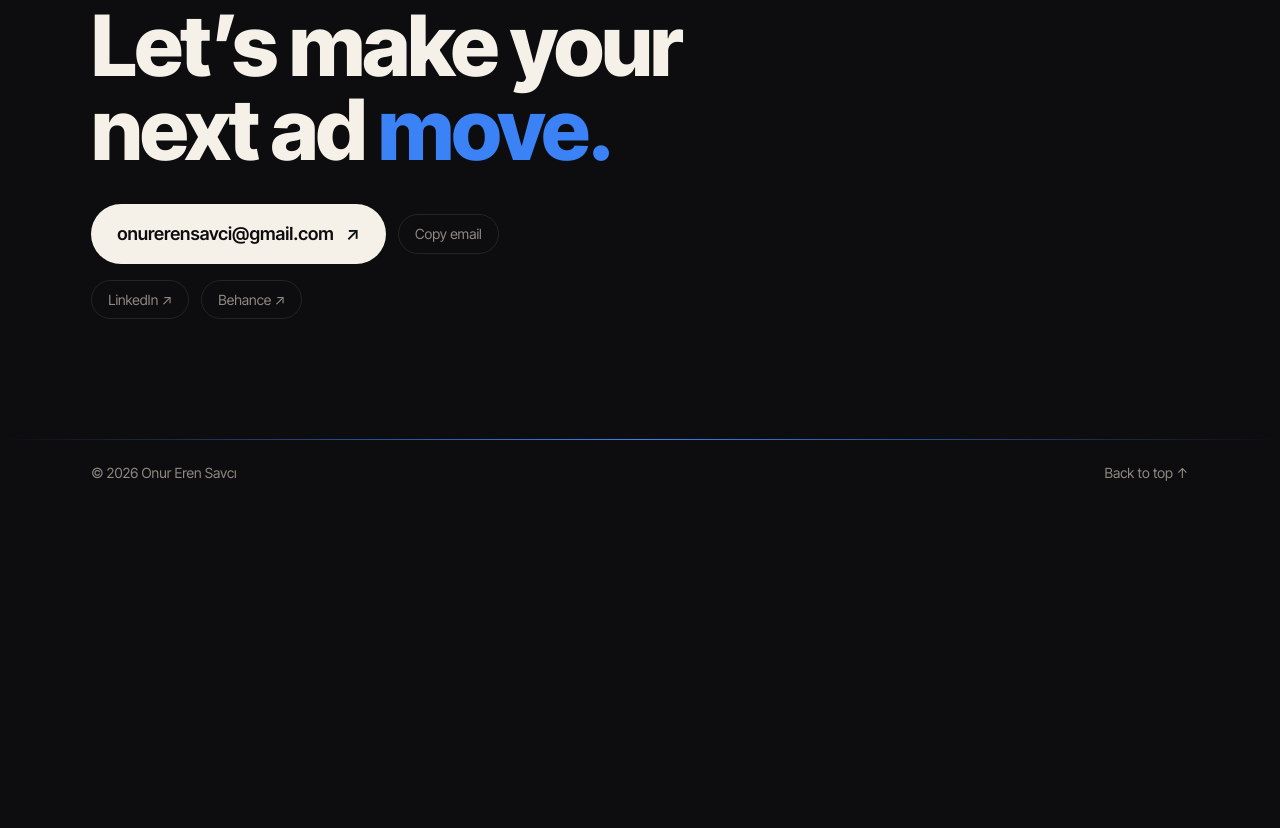
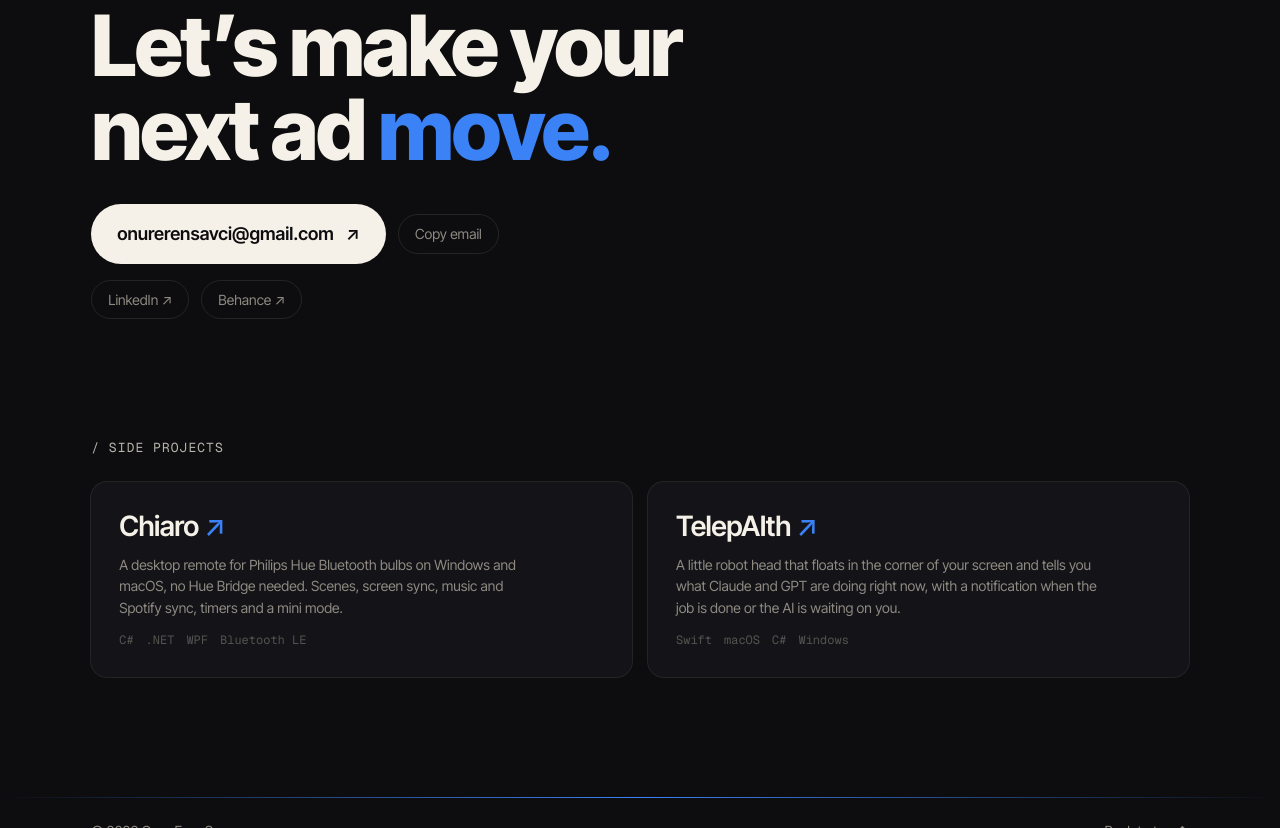
Before and after one commit to onurerensavci/onurerensavci.github.io, a plain HTML site: page index.html in a window 1280 px wide. Shown: the part 3032-3860 px from the top of the page. Before the commit the page ends 3536 px from the top, so only its background shows below. Drawn offline with nearby package versions, Linux system fonts and the light colour scheme.

Commit message:
P1: side projects bölümü (Chiaro, TelepAIth)

```diff
--- a/index.html
+++ b/index.html
@@ -356,6 +356,23 @@ html:not(.js) .rv{opacity:1;transform:none}
   </section>
 </main>
 <link rel="stylesheet" href="revisions/r9.css">
+
+<section class="side wrap" id="side-projects" aria-labelledby="side-t">
+<link rel="stylesheet" href="revisions/p1.css">
+  <h2 class="label rv" id="side-t">/ Side Projects</h2>
+  <div class="side-grid">
+    <a class="side-card rv" href="https://github.com/onurerensavci/chiaro" target="_blank" rel="noopener">
+      <h3>Chiaro <span aria-hidden="true">↗</span></h3>
+      <p>A desktop remote for Philips Hue Bluetooth bulbs on Windows and macOS, no Hue Bridge needed. Scenes, screen sync, music and Spotify sync, timers and a mini mode.</p>
+      <ul class="side-tags"><li>C#</li><li>.NET</li><li>WPF</li><li>Bluetooth LE</li></ul>
+    </a>
+    <a class="side-card rv" style="--d:.1s" href="https://github.com/onurerensavci/TelepAIth" target="_blank" rel="noopener">
+      <h3>TelepAIth <span aria-hidden="true">↗</span></h3>
+      <p>A little robot head that floats in the corner of your screen and tells you what Claude and GPT are doing right now, with a notification when the job is done or the AI is waiting on you.</p>
+      <ul class="side-tags"><li>Swift</li><li>macOS</li><li>C#</li><li>Windows</li></ul>
+    </a>
+  </div>
+</section>
 
 <footer>
   <div class="wrap"><span>© 2026 Onur Eren Savcı</span><a href="#top">Back to top ↑</a></div>
--- /dev/null
+++ b/revisions/p1.css
@@ -0,0 +1,11 @@
+/* P1: side projects section */
+.side{padding-block:0 120px;display:grid;gap:24px}
+.side-grid{display:grid;grid-template-columns:repeat(2,minmax(0,1fr));gap:16px}
+.side-card{display:flex;flex-direction:column;gap:12px;padding:28px;border-radius:16px;background:var(--bg2);box-shadow:0 0 0 1px var(--line);transition:box-shadow .3s,transform .3s}
+.side-card:hover,.side-card:focus-visible{box-shadow:0 0 0 1px rgba(245,241,232,.22),0 30px 60px -30px rgba(59,130,246,.45);transform:translateY(-3px);outline:none}
+.side-card h3{font-size:clamp(22px,2.2vw,28px);font-weight:600;letter-spacing:-.02em;line-height:1.15}
+.side-card h3 span{color:var(--blue);font-weight:500}
+.side-card p{color:var(--mute);font-size:var(--t-ui);line-height:1.55;max-width:52ch}
+.side-tags{list-style:none;display:flex;flex-wrap:wrap;gap:6px 12px;margin-top:auto;font-family:var(--mono);font-size:12px;color:var(--dim)}
+@media (max-width:760px){.side{padding-block:0 80px}.side-grid{grid-template-columns:1fr}.side-card{padding:22px}}
+@media (prefers-reduced-motion:reduce){.side-card,.side-card:hover{transition:none;transform:none}}
```
